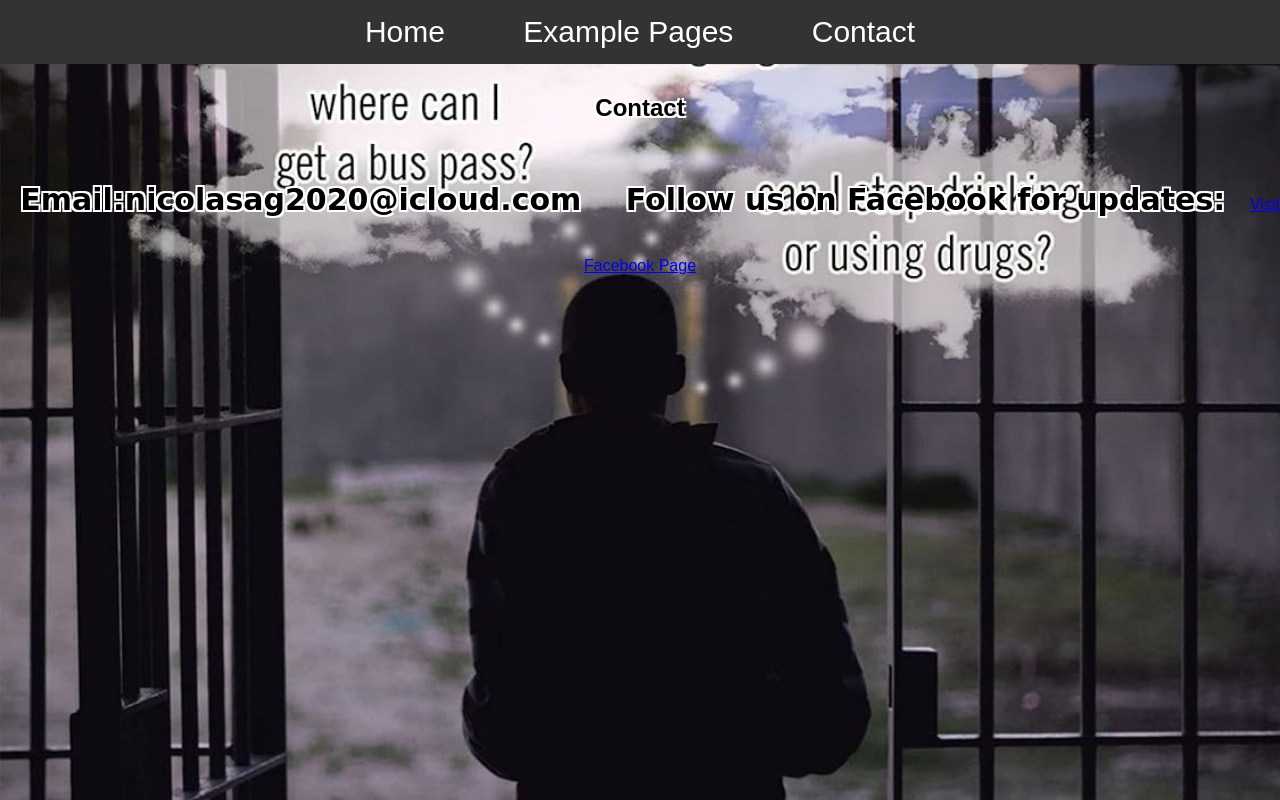
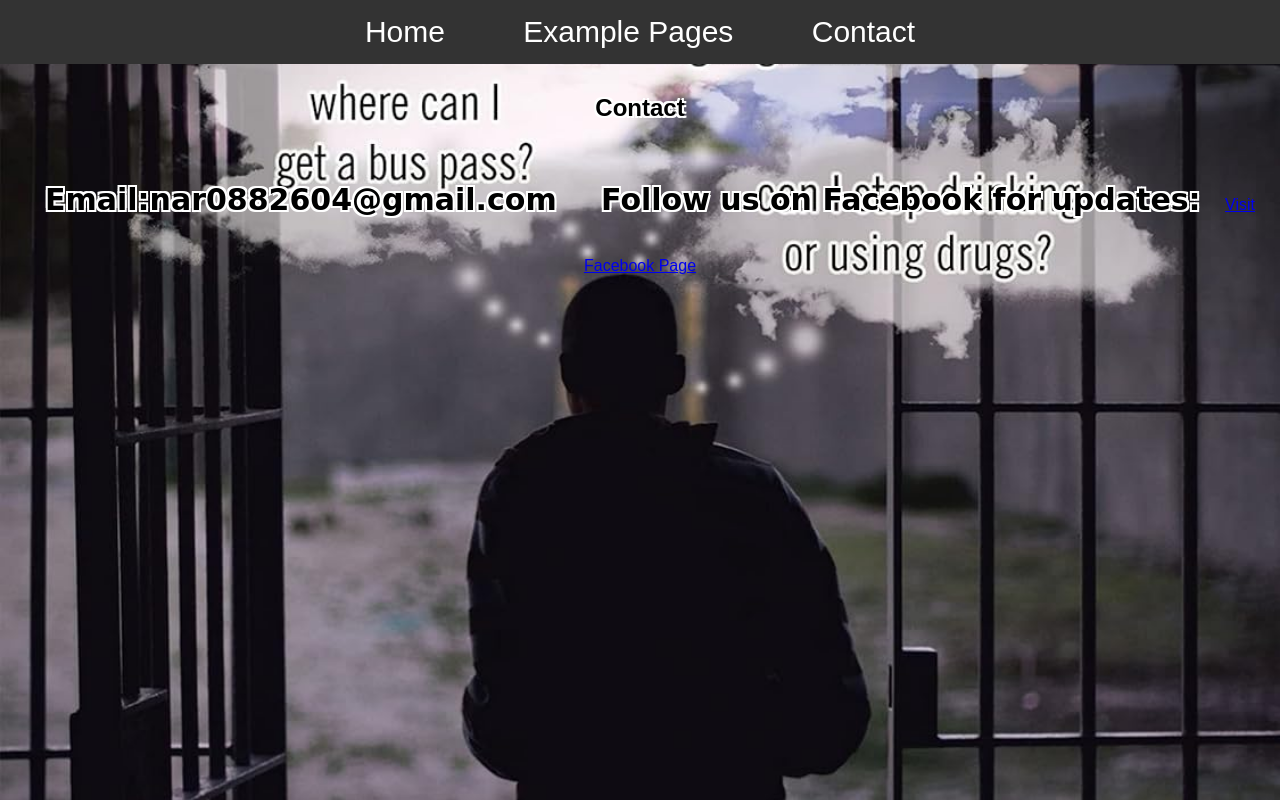
Before and after one commit to josephruiz18101/Actionplanforrelease, a plain HTML site: page contact.html in a window 1280 px wide. Drawn offline with Linux system fonts and the light colour scheme.

Commit message:
changed emaill

```diff
--- a/contact.html
+++ b/contact.html
@@ -18,7 +18,7 @@
     </nav>
 
     <h2>Contact</h2>
-    <p>Email:nicolasag2020@icloud.com</p>
+    <p>Email:nar0882604@gmail.com</p>
     <p>Follow us on Facebook for updates:</p>
     <a href="https://www.facebook.com/people/Action-Plan-For-Release/61572769831545/" target="_blank">Visit Facebook Page</a>
 
```
